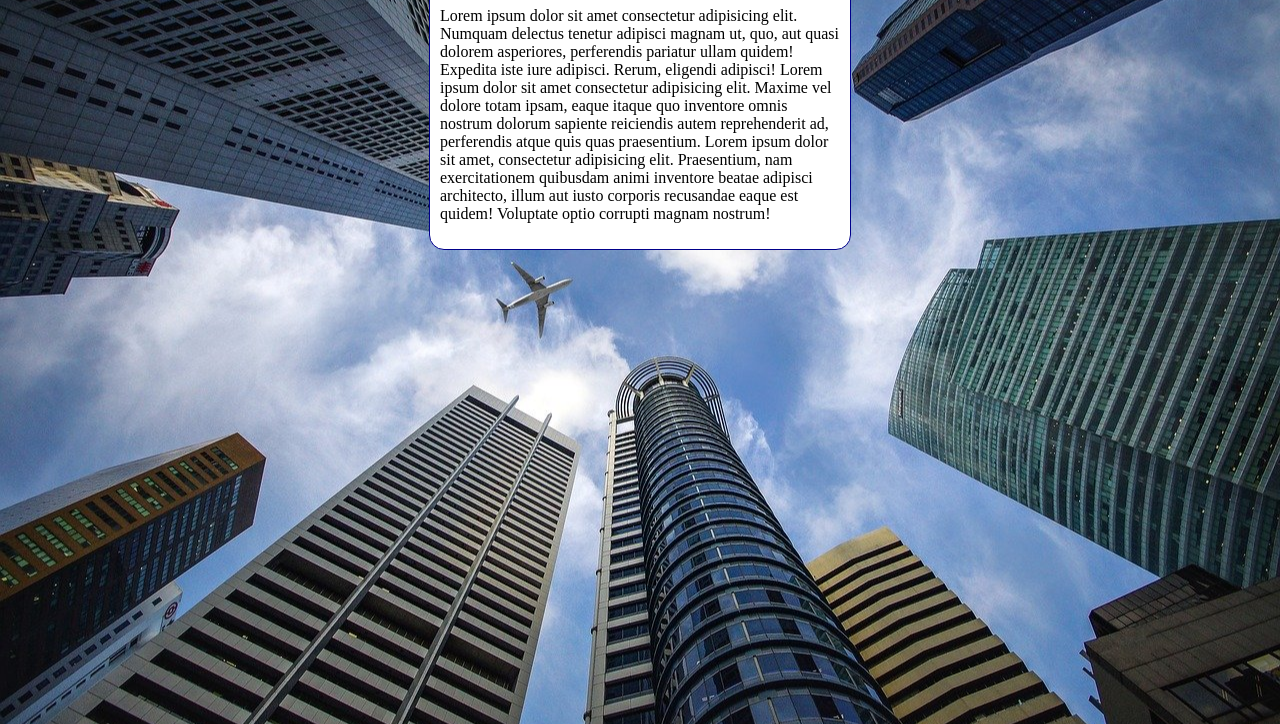
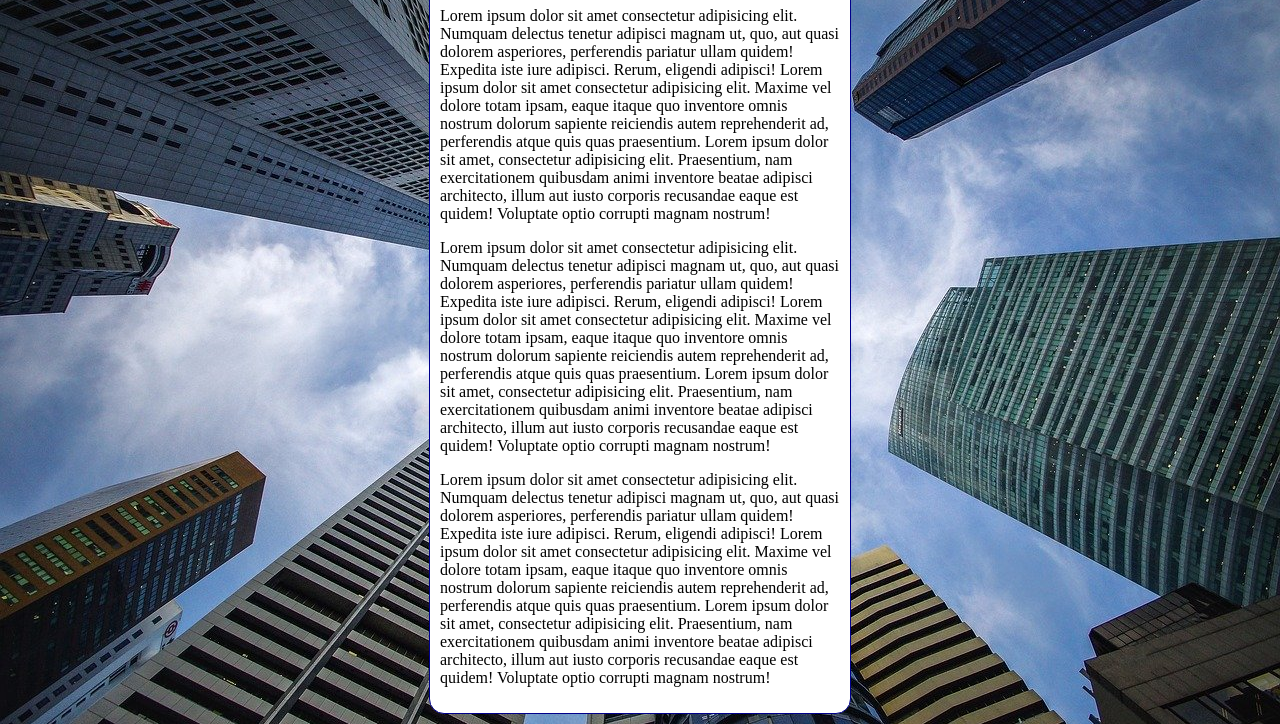
Before and after one commit to Guilamonica/html-css, a plain HTML site: page exercicios/ex022/fundo006.html in a window 1280 px wide. Shown: the part 92-816 px from the top of the page. Drawn offline with Linux system fonts and the light colour scheme.

Commit message:
atualizei

```diff
--- a/exercicios/ex022/fundo006.html
+++ b/exercicios/ex022/fundo006.html
@@ -4,20 +4,29 @@
     <meta charset="UTF-8">
     <meta http-equiv="X-UA-Compatible" content="IE=edge">
     <meta name="viewport" content="width=device-width, initial-scale=1.0">
-    <title>Document</title>
+    <title>Fundo fixo de tela</title>
     <style>
         body {
             height: 100vh;
-            background-color: black;
+            /*background-color: black;
             background-image: url('imagens/wallpaper002.jpg');
             background-position: center center;
             background-repeat: no-repeat;
+            background-size: cover;
+            background-attachment: fixed;*/
+
+            /* Shorthand - background
+                color > image > position > repeat > [size]
+                > attachment
+            */
+
+            background: black url('imagens/wallpaper002.jpg') center center no-repeat fixed;
             background-size: cover;
         }
 
         main {
             background-color: white;
-            width: 400px;
+            max-width: 400px;
             padding: 10px;
             margin: auto;
             border: 1px solid darkblue;
@@ -29,6 +38,8 @@
     <main>
         <h1>Teste de Imagem de Fundo</h1>
         <p>Lorem ipsum dolor sit amet consectetur adipisicing elit. Numquam delectus tenetur adipisci magnam ut, quo, aut quasi dolorem asperiores, perferendis pariatur ullam quidem! Expedita iste iure adipisci. Rerum, eligendi adipisci! Lorem ipsum dolor sit amet consectetur adipisicing elit. Maxime vel dolore totam ipsam, eaque itaque quo inventore omnis nostrum dolorum sapiente reiciendis autem reprehenderit ad, perferendis atque quis quas praesentium. Lorem ipsum dolor sit amet, consectetur adipisicing elit. Praesentium, nam exercitationem quibusdam animi inventore beatae adipisci architecto, illum aut iusto corporis recusandae eaque est quidem! Voluptate optio corrupti magnam nostrum!</p>
+        <p>Lorem ipsum dolor sit amet consectetur adipisicing elit. Numquam delectus tenetur adipisci magnam ut, quo, aut quasi dolorem asperiores, perferendis pariatur ullam quidem! Expedita iste iure adipisci. Rerum, eligendi adipisci! Lorem ipsum dolor sit amet consectetur adipisicing elit. Maxime vel dolore totam ipsam, eaque itaque quo inventore omnis nostrum dolorum sapiente reiciendis autem reprehenderit ad, perferendis atque quis quas praesentium. Lorem ipsum dolor sit amet, consectetur adipisicing elit. Praesentium, nam exercitationem quibusdam animi inventore beatae adipisci architecto, illum aut iusto corporis recusandae eaque est quidem! Voluptate optio corrupti magnam nostrum!</p>
+        <p>Lorem ipsum dolor sit amet consectetur adipisicing elit. Numquam delectus tenetur adipisci magnam ut, quo, aut quasi dolorem asperiores, perferendis pariatur ullam quidem! Expedita iste iure adipisci. Rerum, eligendi adipisci! Lorem ipsum dolor sit amet consectetur adipisicing elit. Maxime vel dolore totam ipsam, eaque itaque quo inventore omnis nostrum dolorum sapiente reiciendis autem reprehenderit ad, perferendis atque quis quas praesentium. Lorem ipsum dolor sit amet, consectetur adipisicing elit. Praesentium, nam exercitationem quibusdam animi inventore beatae adipisci architecto, illum aut iusto corporis recusandae eaque est quidem! Voluptate optio corrupti magnam nostrum!</p>
     </main>
 </body>
 </html>
```
